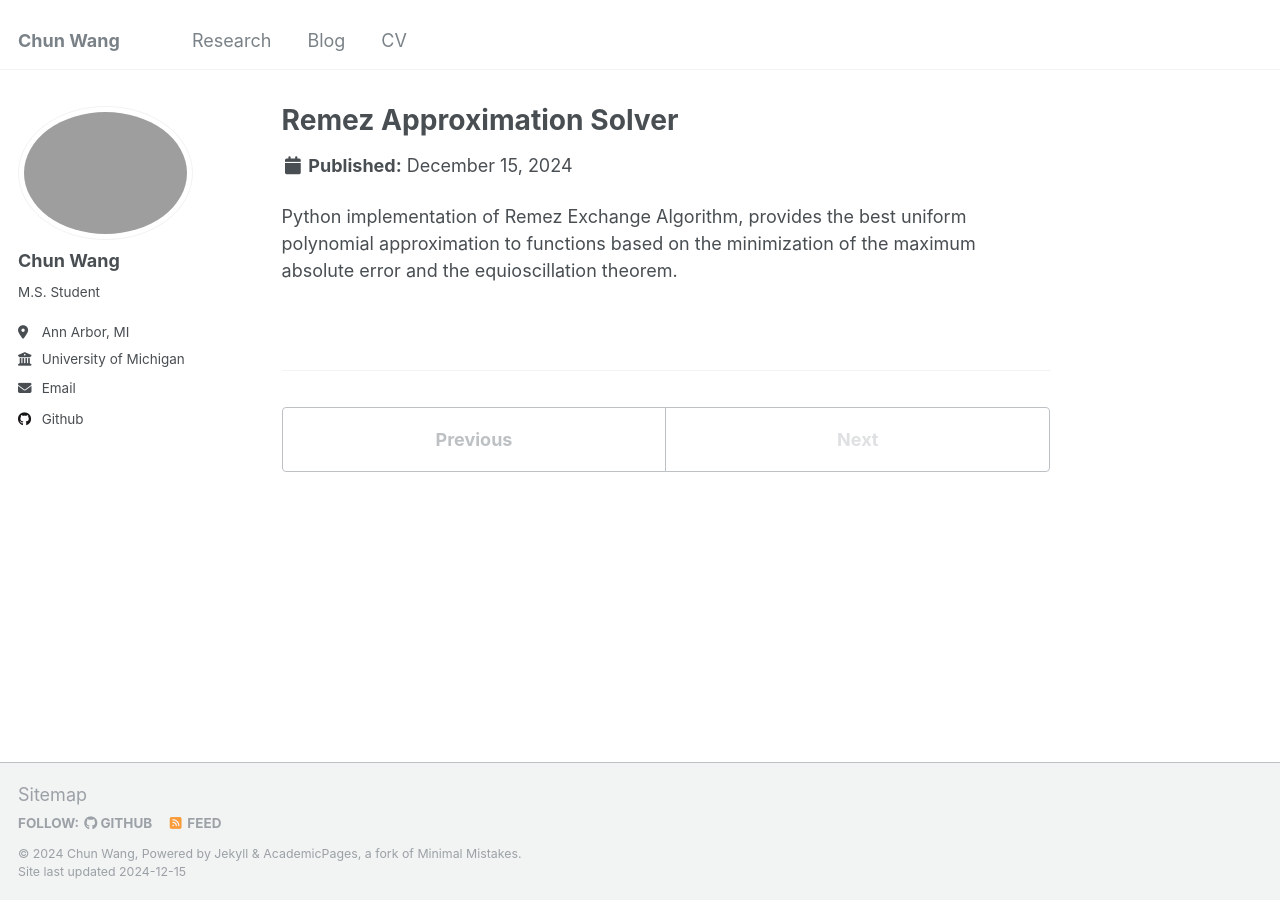
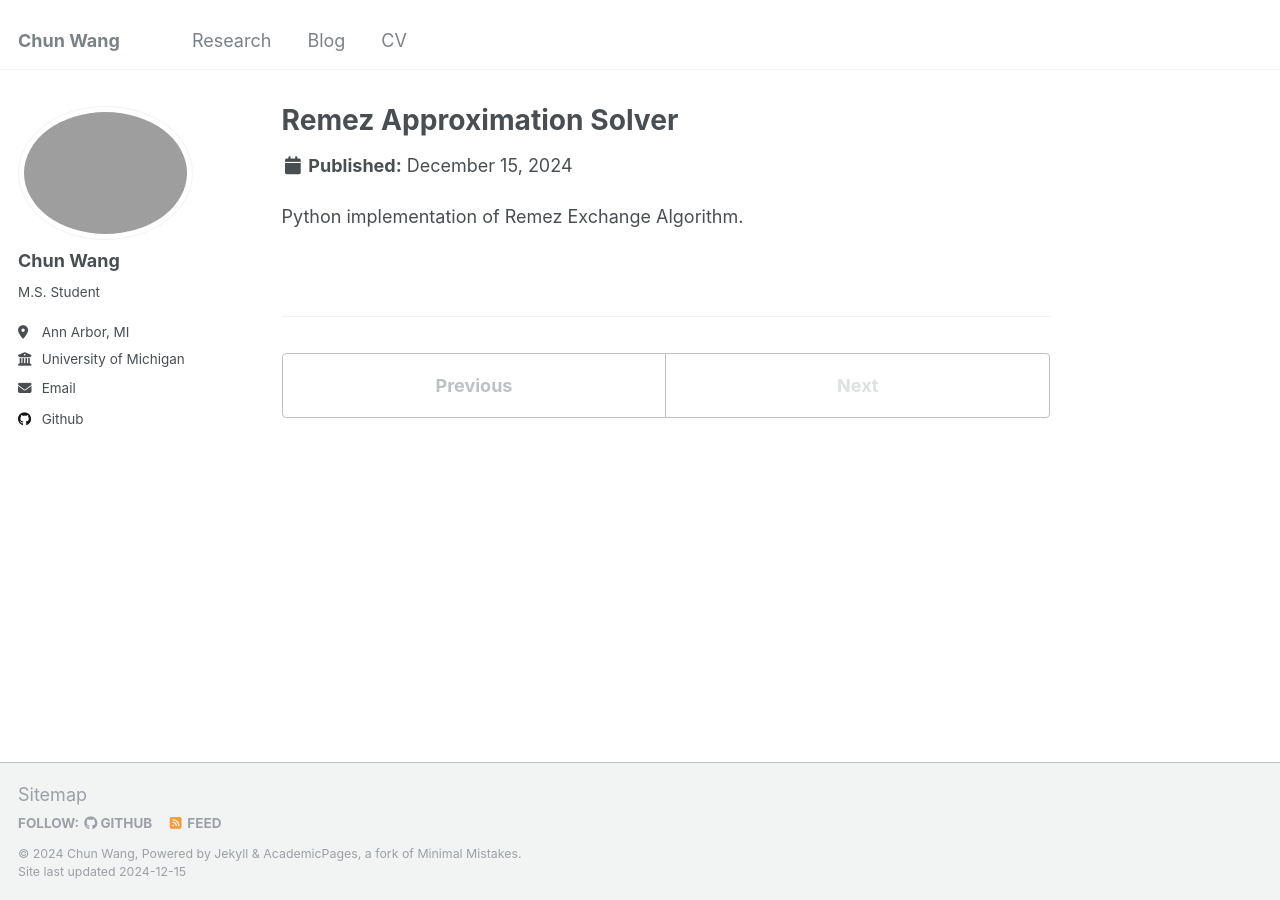
Before and after one commit to chunwangpro/chunwangpro.github.io, a Jekyll site: the page built from _research/remez.md, in a window 1280 px wide. Built offline with Jekyll 4.4.1, drawn with Linux system fonts in a browser that asks for light colours.

Commit message:
update research

```diff
--- a/_research/remez.md
+++ b/_research/remez.md
@@ -5,4 +5,4 @@ collection: research
 permalink: /Remez_Python/
 ---
 
-Python implementation of Remez Exchange Algorithm, provides the best uniform polynomial approximation to functions based on the minimization of the maximum absolute error and the equioscillation theorem.
+Python implementation of Remez Exchange Algorithm.
```
